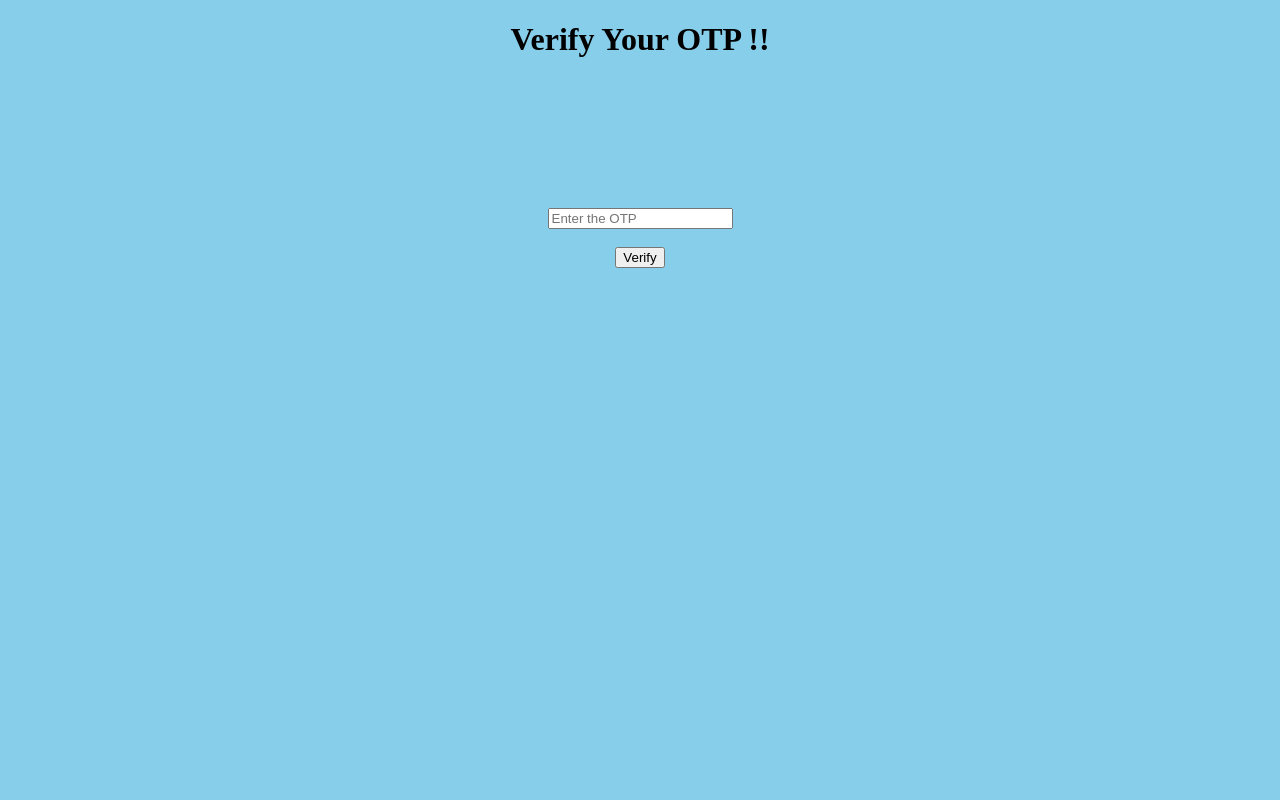
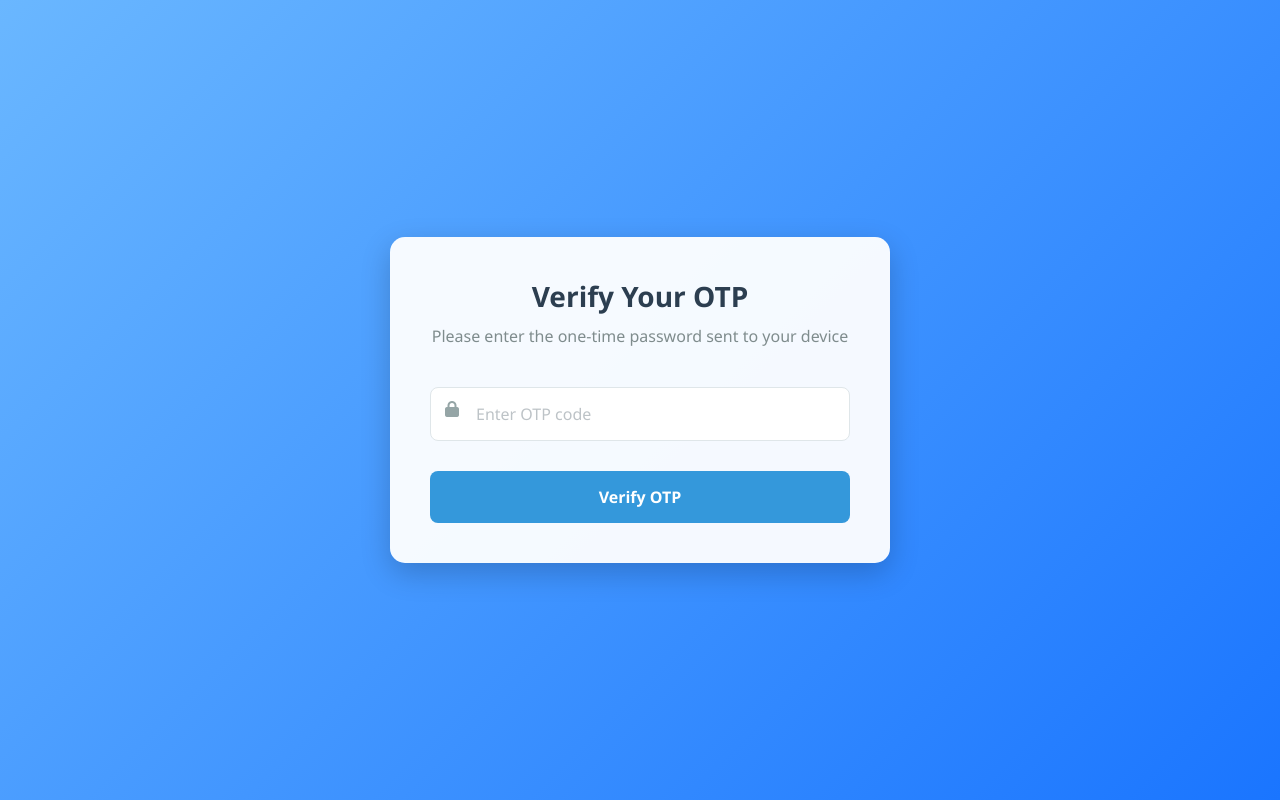
Before and after one commit to JissmonRaju/RationKart, a Django app: page /verify_shop_otp/ in a window 1280 px wide. Run offline with Django 5.2, Linux system fonts and the light colour scheme; some libraries are stand-ins or nearby versions.

Commit message:
Updated OTP Page

```diff
--- a/WebApp/templates/verify_shop_otp.html
+++ b/WebApp/templates/verify_shop_otp.html
@@ -2,27 +2,157 @@
 <html lang="en">
 <head>
     <meta charset="UTF-8">
-    <title>Title</title>
+    <meta name="viewport" content="width=device-width, initial-scale=1.0">
+    <title>OTP Verification</title>
+    <link href="https://cdnjs.cloudflare.com/ajax/libs/font-awesome/6.0.0/css/all.min.css" rel="stylesheet">
+    <style>
+        * {
+            margin: 0;
+            padding: 0;
+            box-sizing: border-box;
+            font-family: 'Segoe UI', Tahoma, Geneva, Verdana, sans-serif;
+        }
+
+        body {
+            background: linear-gradient(135deg, #6ab7ff 0%, #1a75ff 100%);
+            height: 100vh;
+            display: flex;
+            align-items: center;
+            justify-content: center;
+        }
+
+        .container {
+            width: 90%;
+            max-width: 500px;
+            padding: 40px;
+            background-color: rgba(255, 255, 255, 0.95);
+            border-radius: 15px;
+            box-shadow: 0 10px 30px rgba(0, 0, 0, 0.2);
+        }
+
+        .header {
+            text-align: center;
+            margin-bottom: 40px;
+        }
+
+        .header h1 {
+            color: #2c3e50;
+            font-size: 28px;
+            margin-bottom: 10px;
+        }
+
+        .header p {
+            color: #7f8c8d;
+            font-size: 16px;
+        }
+
+        .otp-form {
+            display: flex;
+            flex-direction: column;
+            align-items: center;
+        }
+
+        .input-group {
+            position: relative;
+            width: 100%;
+            margin-bottom: 30px;
+        }
+
+        .input-group i {
+            position: absolute;
+            left: 15px;
+            top: 14px;
+            color: #95a5a6;
+        }
+
+        .otp-input {
+            width: 100%;
+            padding: 15px 15px 15px 45px;
+            border: 1px solid #dfe6e9;
+            border-radius: 8px;
+            font-size: 16px;
+            transition: all 0.3s ease;
+            outline: none;
+        }
+
+        .otp-input:focus {
+            border-color: #3498db;
+            box-shadow: 0 0 8px rgba(52, 152, 219, 0.3);
+        }
+
+        .otp-input::placeholder {
+            color: #bdc3c7;
+        }
+
+        .verify-btn {
+            background-color: #3498db;
+            color: white;
+            border: none;
+            border-radius: 8px;
+            padding: 15px 35px;
+            font-size: 16px;
+            font-weight: 600;
+            cursor: pointer;
+            transition: all 0.3s ease;
+            width: 100%;
+        }
+
+        .verify-btn:hover {
+            background-color: #2980b9;
+            transform: translateY(-2px);
+            box-shadow: 0 5px 15px rgba(0, 0, 0, 0.1);
+        }
+
+        .help-text {
+            margin-top: 25px;
+            text-align: center;
+            color: #7f8c8d;
+            font-size: 14px;
+        }
+
+        .help-text a {
+            color: #3498db;
+            text-decoration: none;
+            font-weight: 600;
+        }
+
+        /* Responsive adjustments */
+        @media (max-width: 576px) {
+            .container {
+                padding: 25px;
+            }
+
+            .header h1 {
+                font-size: 24px;
+            }
+        }
+    </style>
 </head>
-<body style="background-color:skyblue;">
+<body>
     <div class="container">
-    <div style="text-align:center;height:500px;">
-        <h1>Verify Your OTP !!</h1>
-        <form action="{% url 'verify_shop_otp' %}" method="post" style="margin-top:150px;">
-            {% csrf_token %}
-            <input type="text" name="otp" placeholder="Enter the OTP"> <br><br>
-            <button type="submit">Verify</button>
-        </form>
-    </div>
+        <div class="header">
+            <h1>Verify Your OTP</h1>
+            <p>Please enter the one-time password sent to your device</p>
         </div>
 
+        <form action="{% url 'verify_shop_otp' %}" method="post" class="otp-form">
+            {% csrf_token %}
+            <div class="input-group">
+                <i class="fas fa-lock"></i>
+                <input type="text" name="otp" class="otp-input" placeholder="Enter OTP code" autocomplete="off" required>
+            </div>
+            <button type="submit" class="verify-btn">Verify OTP</button>
+        </form>
 
-<script src="https://code.jquery.com/jquery-3.7.1.min.js"></script>
-<script src="https://unpkg.com/sweetalert/dist/sweetalert.min.js"></script>
+
+    </div>
+
+    <script src="https://cdnjs.cloudflare.com/ajax/libs/jquery/3.7.1/jquery.min.js"></script>
+    <script src="https://cdnjs.cloudflare.com/ajax/libs/sweetalert2/11.7.12/sweetalert2.all.min.js"></script>
     {% if messages %}
     <script>
         {% for message in messages %}
-        Swal.fire({
+            Sweetalert2.fire({
                 title: '{{ message.tags|title }}',
                 text: '{{ message }}',
                 icon: '{{ message.tags }}',
```
Lines whose indentation alone changed are shown as unchanged.
